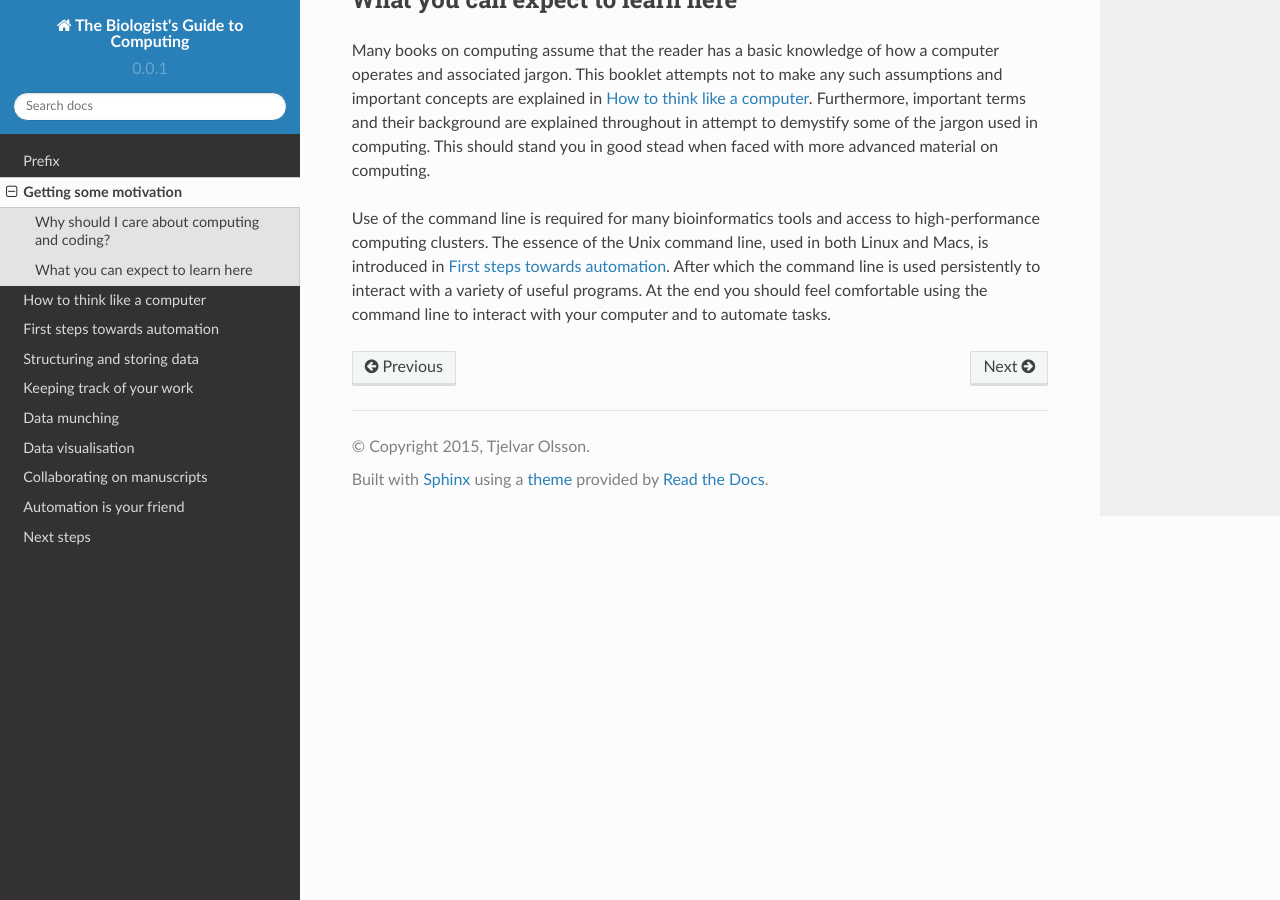
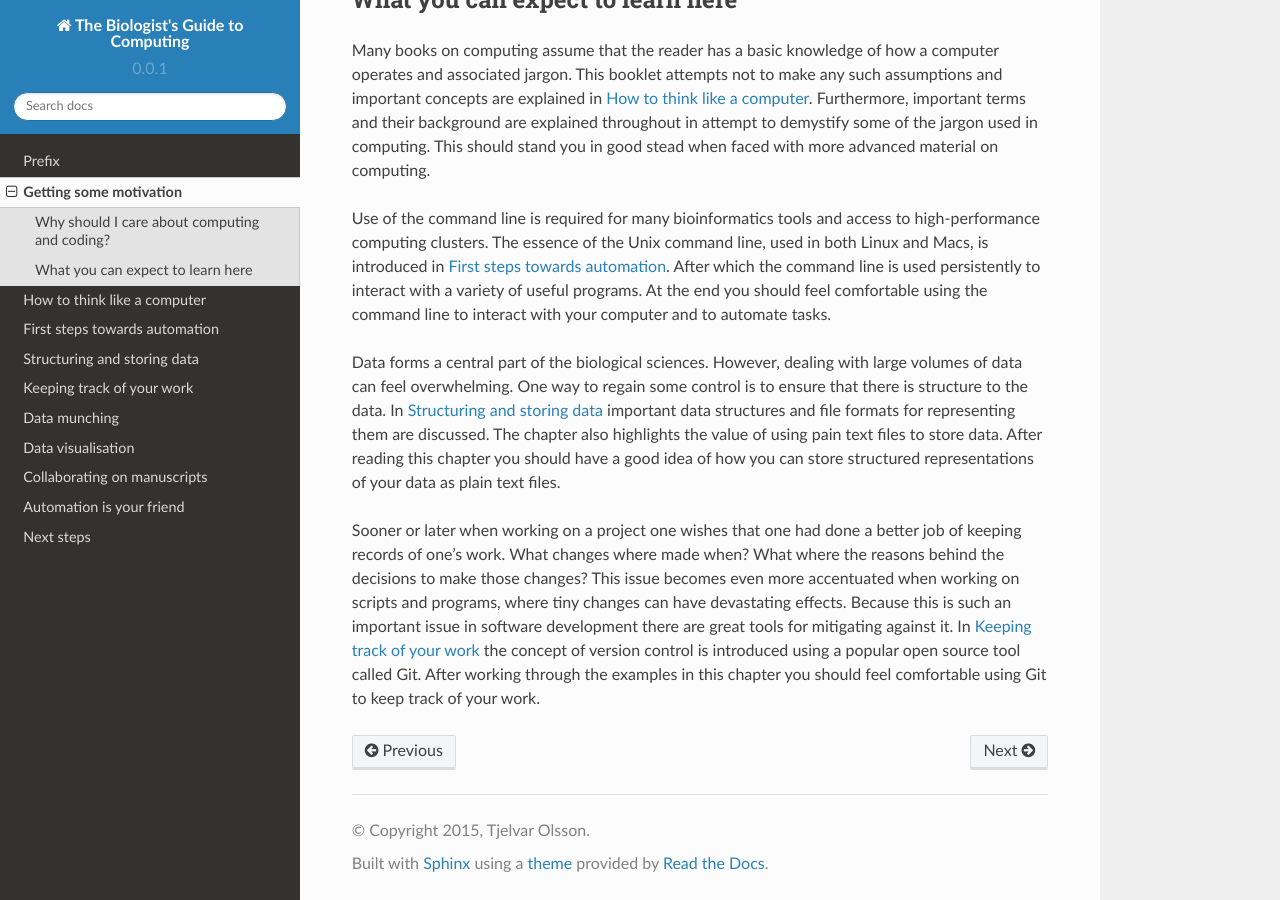
Before and after one commit to tjelvar-olsson/biologists-guide-to-computing, a Sphinx documentation site: the page built from source/getting-some-motivation.rst, in a window 1280 px wide and 900 px high, scrolled down 785 px. Built offline with Sphinx 7.4.7 and the Read the Docs theme 2.0.0, drawn with Linux system fonts in a browser that asks for light colours.

Commit message:
Extened the what you can expect here section.

```diff
--- a/source/getting-some-motivation.rst
+++ b/source/getting-some-motivation.rst
@@ -50,3 +50,23 @@ in both Linux and Macs, is introduced in :doc:`first-steps-towards-automation`.
 After which the command line is used persistently to interact with a variety of
 useful programs. At the end you should feel comfortable using the command line
 to interact with your computer and to automate tasks.
+
+Data forms a central part of the biological sciences. However, dealing with
+large volumes of data can feel overwhelming. One way to regain some control is
+to ensure that there is structure to the data. In
+:doc:`structuring-and-storing-data` important data structures and file formats
+for representing them are discussed. The chapter also highlights the value of
+using pain text files to store data. After reading this chapter you should have
+a good idea of how you can store structured representations of your data as
+plain text files.
+
+Sooner or later when working on a project one wishes that one had done a better
+job of keeping records of one's work. What changes where made when? What
+where the reasons behind the decisions to make those changes? This issue
+becomes even more accentuated when working on scripts and programs, where
+tiny changes can have devastating effects. Because this is such an important
+issue in software development there are great tools for mitigating against it.
+In :doc:`keeping-track-of-your-work` the concept of version control is
+introduced using a popular open source tool called Git. After working through
+the examples in this chapter you should feel comfortable using Git to keep
+track of your work.
```
